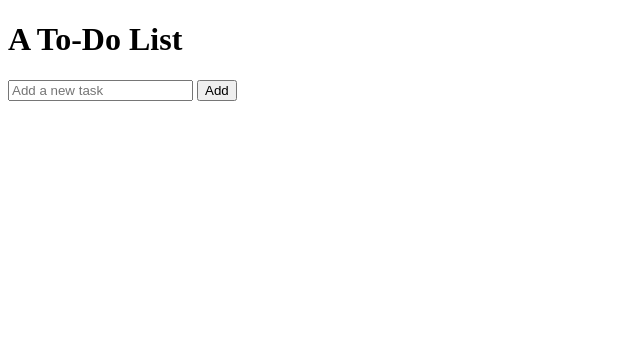
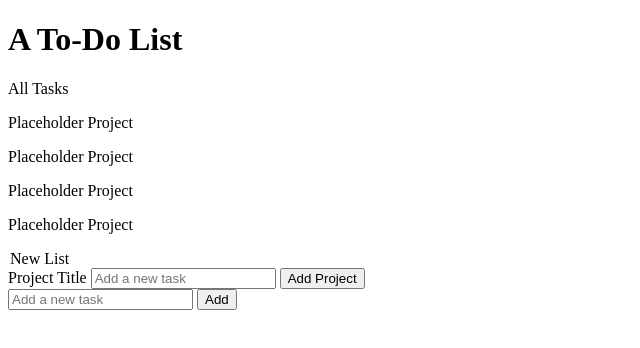
Before and after one commit to J-A-R-S-H/to-do-list-project, a website built with webpack: page src/index.html in a window 1280 px wide. Shown: the whole page, without its empty margins (0-640 px from the left). Built offline with nearby package versions, Linux system fonts and the light colour scheme.

Commit message:
added ui and form functionality for adding a new project

```diff
--- a/src/index.html
+++ b/src/index.html
@@ -6,9 +6,28 @@
     <title>Document</title>
   </head>
   <h1>A To-Do List</h1>
+  <p>All Tasks</p>
+  <p>Placeholder Project</p>
+  <p>Placeholder Project</p>
+  <p>Placeholder Project</p>
+  <p>Placeholder Project</p>
+
+  <form action="" id="project-form">
+    <legend>New List</legend>
+    <label for="project-title">Project Title</label>
+    <input
+      type="text"
+      name="project-title"
+      id="project-title"
+      placeholder="Add a new task"
+      required
+    />
+    <button type="submit" id="submit">Add Project</button>
+  </form>
+
   <form action="" id="todo-form">
     <input type="text" id="todo-input" placeholder="Add a new task" required />
-    <button type="submit">Add</button>
+    <button type="submit" id="submit">Add</button>
   </form>
 
   <script src="index.js"></script>
--- a/src/index.js
+++ b/src/index.js
@@ -1,4 +1,4 @@
-class ToDoItem {
+export class ToDoItem {
   constructor(
     title,
     description,
@@ -18,7 +18,7 @@ class ToDoItem {
   }
 }
 
-class Project {
+export class Project {
   constructor(name) {
     this.name = name;
     this.todos = [];
@@ -52,7 +52,7 @@ class Project {
   }
 }
 
-function ProjectManager() {
+export function ProjectManager() {
   let instance;
   function init() {
     const projects = [];
@@ -109,7 +109,6 @@ console.log(projectManager.listProjects(), "test");
 
 projectManager.removeProject(project1);
 
-console.log(projectManager.listProjects(), "after removal");
 // // What to do next
 // Complete CRUD Operations:
 
@@ -118,3 +117,11 @@ console.log(projectManager.listProjects(), "after removal");
 // Create Projects: Implement functionality to create new projects.
 // Delete Projects: Add functionality to delete projects.
 // List Projects: Ensure you can list all projects.
+
+const projectForm = document.querySelector("#project-form");
+const projectTitle = document.querySelector("#project-title");
+projectForm.addEventListener("submit", (e) => {
+  e.preventDefault();
+  projectManager.addProject(new Project(projectTitle.value));
+  console.log(projectManager.listProjects(), "added");
+});
```
